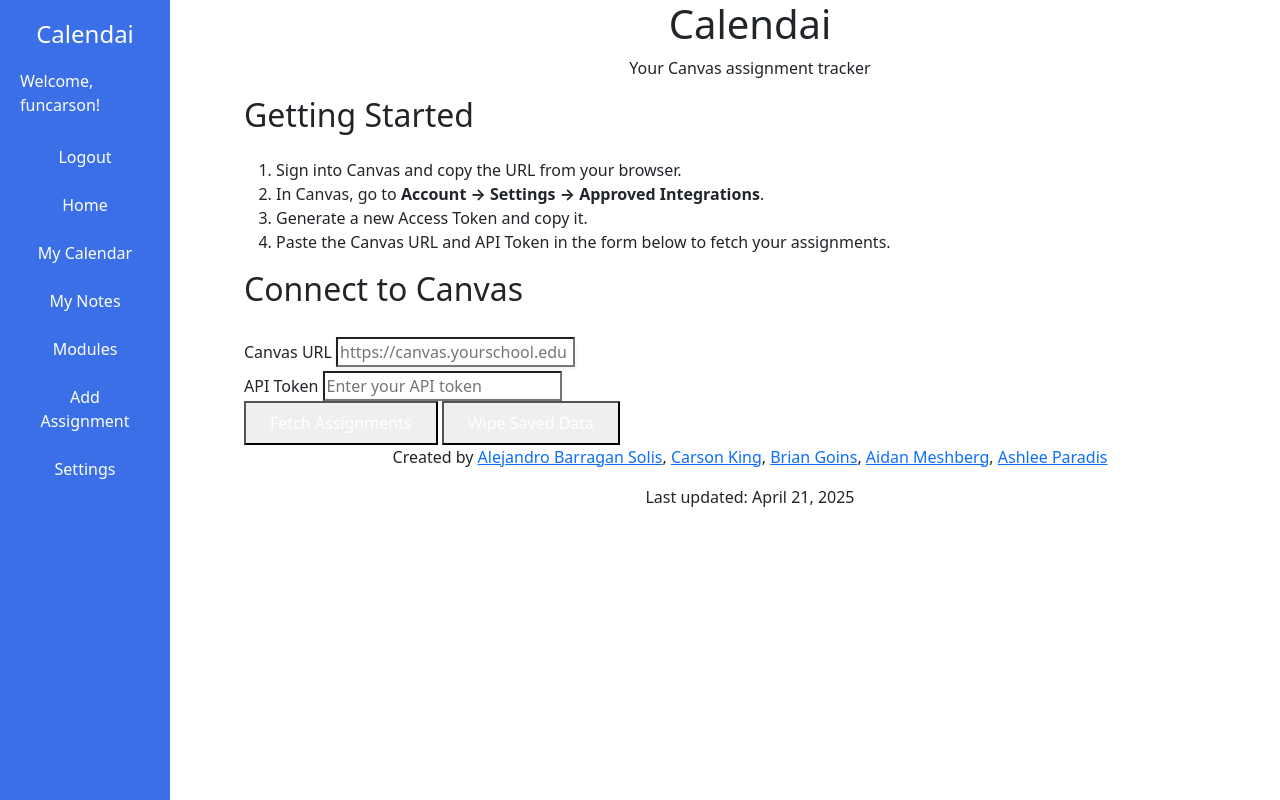
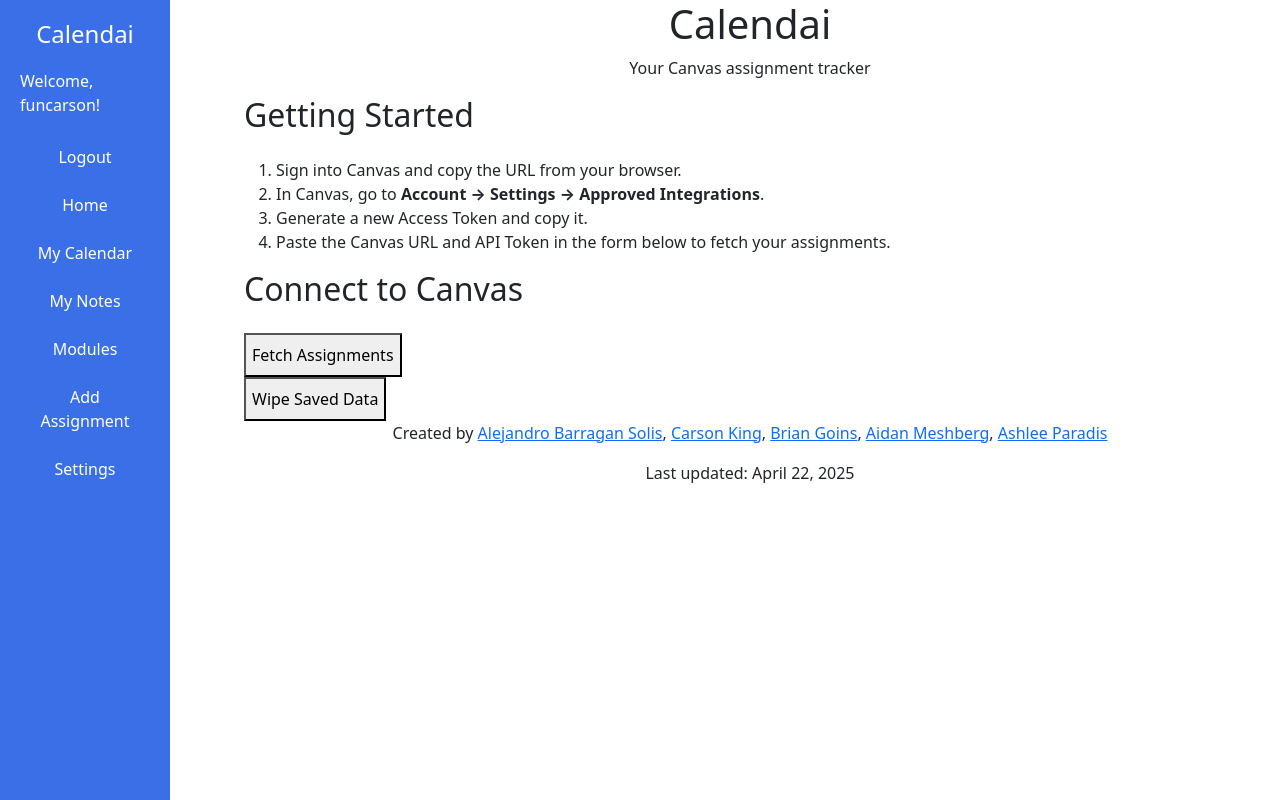
Before and after one commit to UCCS-SP25-CS4300-CS5300-1/Group-3-spring-2025, a Django app: page / in a window 1280 px wide. Run offline with Django 4.2, Linux system fonts and the light colour scheme; a user stored in the database is signed in; parts of the project's set-up code (start-up, migrations or seed data) failed here and were passed over.

Commit message:
UI updates

```diff
--- a/group3_project/calendar/home/templates/home/index.html
+++ b/group3_project/calendar/home/templates/home/index.html
@@ -22,26 +22,20 @@
 
   <section class="bg-white shadow-md rounded-lg p-6 mb-8">
     <h2 class="text-2xl font-semibold mb-4">Connect to Canvas</h2>
-    <form method="post" action="{% url 'fetch_assignments' %}" class="space-y-4">
-      {% csrf_token %}
-      <div>
-        <label for="canvas_url" class="block text-sm font-medium text-gray-700">Canvas URL</label>
-        <input type="url" name="canvas_url" id="canvas_url" required placeholder="https://canvas.yourschool.edu"
-               class="mt-1 block w-full border-gray-300 rounded-md shadow-sm focus:ring-indigo-500 focus:border-indigo-500">
-      </div>
-      <div>
-        <label for="api_token" class="block text-sm font-medium text-gray-700">API Token</label>
-        <input type="password" name="api_token" id="api_token" required placeholder="Enter your API token"
-               class="mt-1 block w-full border-gray-300 rounded-md shadow-sm focus:ring-indigo-500 focus:border-indigo-500">
-      </div>
-      <div class="flex space-x-4">
-        <button type="submit" class="px-4 py-2 bg-indigo-600 text-white rounded-md hover:bg-indigo-700">Fetch Assignments</button>
-        <form method="post" action="{% url 'wipe_saved' %}">
-          {% csrf_token %}
-          <button type="submit" class="px-4 py-2 bg-red-500 text-white rounded-md hover:bg-red-600">Wipe Saved Data</button>
-        </form>
-      </div>
-    </form>
+    <div class="space-y-4">
+      <form method="post" action="{% url 'fetch_assignments' %}" class="inline-block w-full sm:w-auto">
+        {% csrf_token %}
+        <button type="submit" class="px-6 py-2 bg-indigo-600 text-black rounded-md hover:bg-indigo-700">
+          Fetch Assignments
+        </button>
+      </form>
+      <form method="post" action="{% url 'wipe_saved' %}" class="inline-block w-full sm:w-auto">
+        {% csrf_token %}
+        <button type="submit" class="px-6 py-2 bg-red-500 text-black rounded-md hover:bg-red-600">
+          Wipe Saved Data
+        </button>
+      </form>
+    </div>
   </section>
 
   <footer class="text-center text-sm text-gray-500">
@@ -52,7 +46,7 @@
       <a href="#" class="text-indigo-600 hover:underline">Aidan Meshberg</a>,
       <a href="#" class="text-indigo-600 hover:underline">Ashlee Paradis</a>
     </p>
-    <p>Last updated: April 21, 2025</p>
+    <p>Last updated: April 22, 2025</p>
   </footer>
 </div>
 {% endblock %}
```
